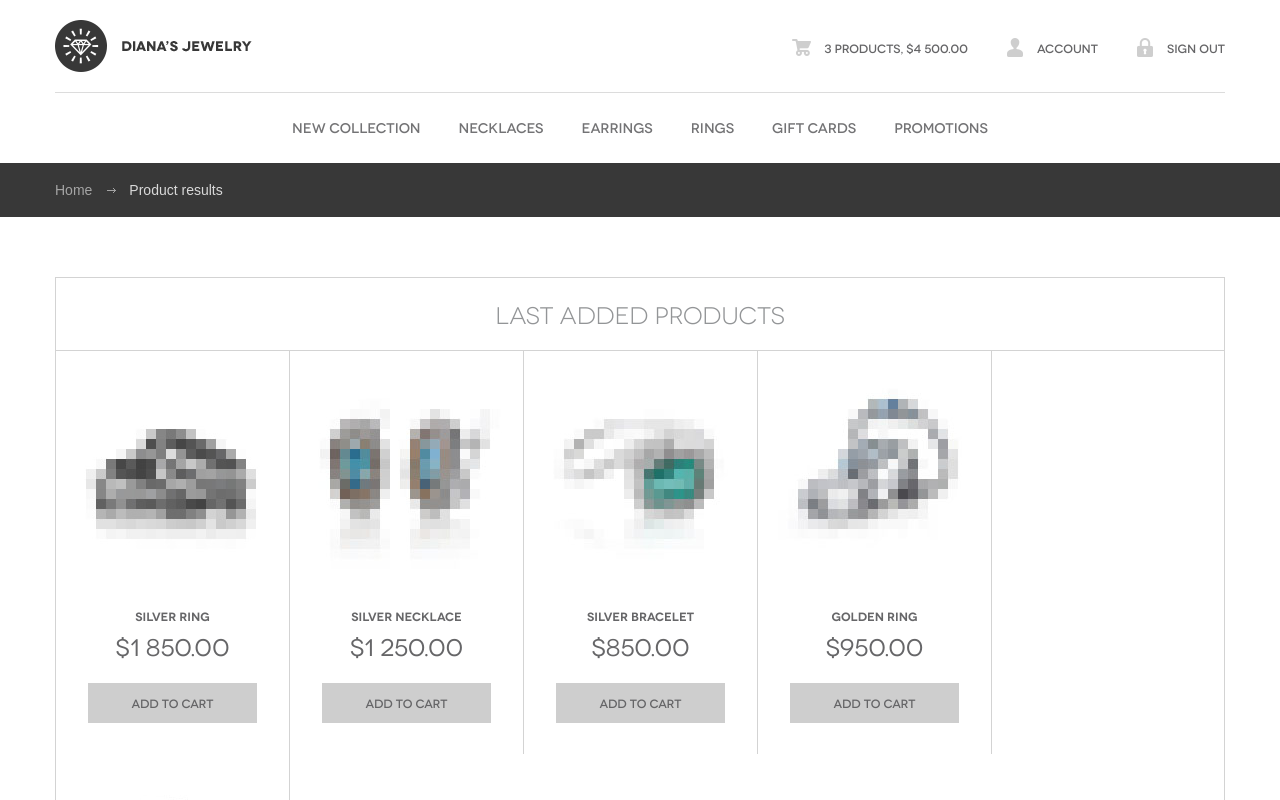
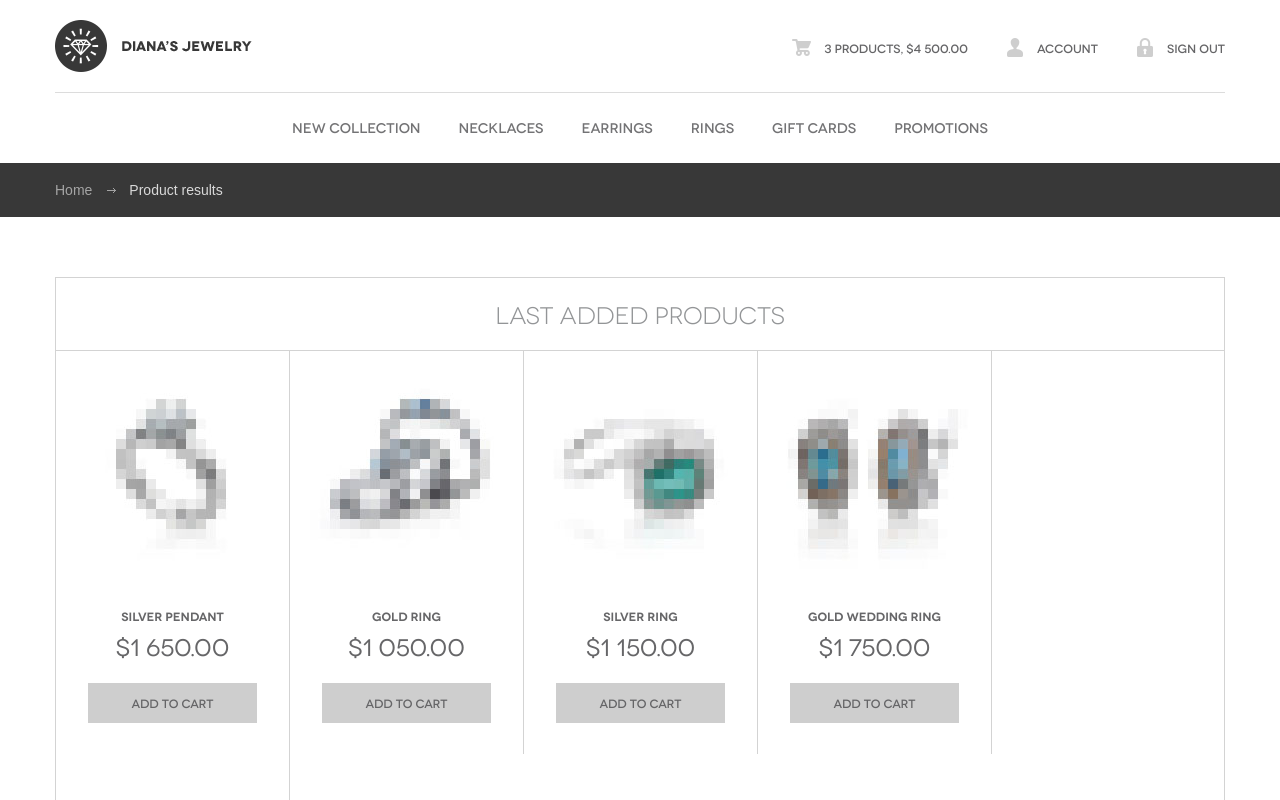
Before and after one commit to Acolapsys/online-shop-jewelry, a React (Create React App) app: page / in a window 1280 px wide. Shown: the top 800 px of the page. Built offline with nearby package versions, Linux system fonts and the light colour scheme; data requests are answered from the project's data file.

Commit message:
feat: add json-server

```diff
--- a/src/App.js
+++ b/src/App.js
@@ -1,4 +1,6 @@
-import React from "react";
+import Axios from "axios";
+import React, { useEffect } from "react";
+import { useDispatch } from "react-redux";
 import { Route } from "react-router-dom";
 import getProducts from "./api/api";
 import "./App.css";
@@ -7,6 +9,9 @@ import { Header, Footer, Nav, Breadcrumbs } from "./components";
 import { LastProducts, QuickLinks, Cart } from "./pages";
 import ProductFull from "./pages/ProductFull/ProductFull";
 import Products from "./pages/Products/Products";
+import {setCategory} from "./store/actions/filterAction"
+import { setError, setIsLoading } from "./store/actions/generalAction";
+import { setProducts } from "./store/actions/productsAction";
 
 const navItems = [
   "New collection",
@@ -16,11 +21,32 @@ const navItems = [
   "Gift cards",
   "Promotions",
 ];
-const onChangeCategory = (category) => {
-  console.log(category);
-};
+
+
 
 function App() {
+
+  const dispatch = useDispatch();
+  useEffect(() => {
+    dispatch(setIsLoading(true));
+
+    Axios
+        .get("http://localhost:3001/products")
+        .then((res) => {
+          dispatch(setIsLoading(false));
+          dispatch(setProducts(res.data));
+        })
+        .catch((error) => {
+          dispatch(setError(error.message));
+          dispatch(setIsLoading(false));
+        });
+
+  },[])
+  const onChangeCategory = (category) => {
+    dispatch(setCategory(category))
+    console.log("cat=", category);
+  };
+
   getProducts()
   return (
     <div className="App">
--- a/src/components/Nav/Nav.js
+++ b/src/components/Nav/Nav.js
@@ -3,6 +3,14 @@ import { NavLink } from "react-router-dom";
 import "./Nav.css";
 
 const Nav = ({ navItems, onChangeCategory }) => {
+
+
+
+
+  const onSelectItem = (index) => {
+    setActiveItem(index)
+    onChangeCategory(index)
+  }
   const [activeItem, setActiveItem] = useState("");
   return (
     <nav id="menu">
@@ -14,7 +22,7 @@ const Nav = ({ navItems, onChangeCategory }) => {
               <li
                 className={activeItem === index ? 'active' : ''}
                 key={`${item}_${index}`}
-                onClick={() => setActiveItem(index)}
+                onClick={() => onSelectItem(index)}
 
               >
                 <NavLink to="/products">{item}</NavLink>
--- a/src/components/Sidebar/Sidebar.js
+++ b/src/components/Sidebar/Sidebar.js
@@ -1,4 +1,11 @@
 import React from "react";
+
+
+
+
+const productsPerPageChange = (count) => {
+
+}
 
 const Sidebar = () => {
   return (
@@ -13,7 +20,7 @@ const Sidebar = () => {
             className="crf-i"
             style={{ position: "absolute", left: "-9999em" }}
           />
-          <label className="crf checked" htmlFor="crf-input-0">
+          <label className="crf checked" htmlFor="crf-input-0" onClick={productsPerPageChange}>
             8
           </label>
           <input
--- a/src/pages/LastProducts/LastProducts.js
+++ b/src/pages/LastProducts/LastProducts.js
@@ -1,24 +1,43 @@
-import React from 'react'
-import {Product} from '../../components'
-import './LastProducts.css'
-
-
-
+import React from "react";
+import { useSelector } from "react-redux";
+import { Product } from "../../components";
+import "./LastProducts.css";
 
 const LastProducts = () => {
-    return 	<div className="last-products">
-    <h2>Last added products</h2>
-    <section className="products">
+  const { products } = useSelector(({ productsPage }) => {
+    return {
+      products: productsPage.products,
+    };
+  });
 
-        <Product productImage="./images/1.jpg" productTitle="Silver ring" productPrice="$1 850.00" productLink="/product" />
+  return (
+    <div className="last-products">
+      <h2>Last added products</h2>
+      <section className="products">
+        {products
+          .slice(-5)
+          .reverse()
+          .map((product) => {
+            return (
+              <Product
+                key={product.id}
+                productImage={product.image}
+                productTitle={product.title}
+                productPrice={product.price}
+                productId={product.id}
+              />
+            );
+          })}
+
+        {/* <Product productImage="./images/1.jpg" productTitle="Silver ring" productPrice="$1 850.00" productLink="/product/" />
         <Product productImage="./images/11.jpg" productTitle="Silver necklace" productPrice="$1 250.00" productLink="/product"/>
         <Product productImage="./images/12.jpg" productTitle="Silver bracelet" productPrice="$850.00" productLink="/product"/>
         <Product productImage="./images/13.jpg" productTitle="Golden ring" productPrice="$950.00" productLink="/product"/>
         <Product productImage="./images/14.jpg" productTitle="Platinum earings" productPrice="$2 850.00" productLink="/product"/>
+        */}
+      </section>
+    </div>
+  );
+};
 
-    </section>
-</div>
-
-}
-
-export default LastProducts
+export default LastProducts;
--- a/src/pages/ProductFull/ProductFull.js
+++ b/src/pages/ProductFull/ProductFull.js
@@ -11,22 +11,22 @@ const ProductFull = (props) => {
     const [isLoading, setIsLoading] = useState(false)
     const productId =  props.match.params.id
 
-useEffect(() => {
-    setIsLoading(true)
+// useEffect(() => {
+//     setIsLoading(true)
 
-    Axios
-        .get("http://localhost:3000/db.json")
-        .then((res) => {
-          setIsLoading(false);
-          setProducts(res.data.products[productId])
-        })
-        .catch((error) => {
-          setError(error.message);
-          console.log(error);
-          setIsLoading(false);
-        });
+//     Axios
+//         .get("http://localhost:3001/products")
+//         .then((res) => {
+//           setIsLoading(false);
+//           setProducts(res.data[productId])
+//         })
+//         .catch((error) => {
+//           setError(error.message);
+//           console.log(error);
+//           setIsLoading(false);
+//         });
 
-}, [])
+// }, [])
 
   return (
     <div className="product">
--- a/src/pages/Products/Products.js
+++ b/src/pages/Products/Products.js
@@ -9,36 +9,21 @@ import { setProducts } from "../../store/actions/productsAction";
 import { setError, setIsLoading } from "../../store/actions/generalAction";
 
 const Products = () => {
-  const dispatch = useDispatch()
-  const {isLoading, isError, products} = useSelector(({productsPage, general}) => {
+
+  const {isLoading,  products, productsPerPage} = useSelector(({productsPage, general, filters}) => {
     return {
       isLoading: general.isLoading,
-      isError: general.isError,
-      products: productsPage.products
+      products: productsPage.products,
+      productsPerPage: filters.productsPerPage
     }
   })
-  useEffect(() => {
-    dispatch(setIsLoading(true));
 
-    Axios
-        .get("http://localhost:3000/db.json")
-        .then((res) => {
-          dispatch(setIsLoading(false));
-          dispatch(setProducts(res.data.products));
-          console.log(res.data.products)
-        })
-        .catch((error) => {
-          dispatch(setError(error.message));
-          dispatch(setIsLoading(false));
-        });
-
-  },[])
 
   return       <div id="body">
   <div className="container">
     <Pagination />
     <div className="products-wrap">
-      <Sidebar />
+      <Sidebar productsPerPage={productsPerPage} />
       <div id="content">
         <section className="products">
           {products.map((product) => {
@@ -48,7 +33,6 @@ const Products = () => {
                 productImage={product.image}
                 productTitle={product.title}
                 productPrice={product.price}
-                productLink="/product"
                 productId={product.id}
               />
             );
--- a/src/store/actions/filterAction.js
+++ b/src/store/actions/filterAction.js
@@ -1,6 +1,9 @@
 const SET_SORT_BY = "SET_SORT_BY"
 
 const SET_CATEGORY = "SET_CATEGORY"
+
+
+const SET_PRODUCTS_PER_PAGE ="SET_PRODUCTS_PER_PAGE"
 
 
 export const setSortBy = (payload) => {
@@ -10,3 +13,7 @@ export const setSortBy = (payload) => {
 export const setCategory = (payload) => {
     return {type: SET_CATEGORY, payload}
 }
+
+export const setPerPageAmount = (payload) => {
+    return {type: SET_PRODUCTS_PER_PAGE, payload}
+}
--- a/src/store/reducers/filterReducer.js
+++ b/src/store/reducers/filterReducer.js
@@ -4,7 +4,8 @@
 
 const initialState = {
     category: 0,
-    sortBy: "popular"
+    sortBy: "popular",
+    productsPerPage: 8
 }
 
 const filterReducer = (state = initialState, action) => {
@@ -15,6 +16,9 @@ const filterReducer = (state = initialState, action) => {
         case ("SET_CATEGORY"): {
             return {...state, category: action.payload}
         }
+        case ("SET_PRODUCTS_PER_PAGE"): {
+            return {...state, productsPerPage: action.payload}
+        }
         default: return state
     }
 }
--- a/src/store/reducers/index.js
+++ b/src/store/reducers/index.js
@@ -1,6 +1,9 @@
 import {combineReducers } from 'redux'
 import generalReducer from './generalReducer'
 import productsReducer from './productsReducer'
+
+import filterReducer from './filterReducer'
+import cartReducer from './cartReducer'
 
 
 
@@ -9,7 +12,10 @@ import productsReducer from './productsReducer'
 
 const reducers = combineReducers({
     productsPage: productsReducer,
-    general: generalReducer
+    general: generalReducer,
+    filters: filterReducer,
+    cartPage: cartReducer
+
 })
 
 export default reducers
```
Also changed, not shown: package.json (+6 -1 lines), 1 other file (tests, documents, lock files or other folders).
